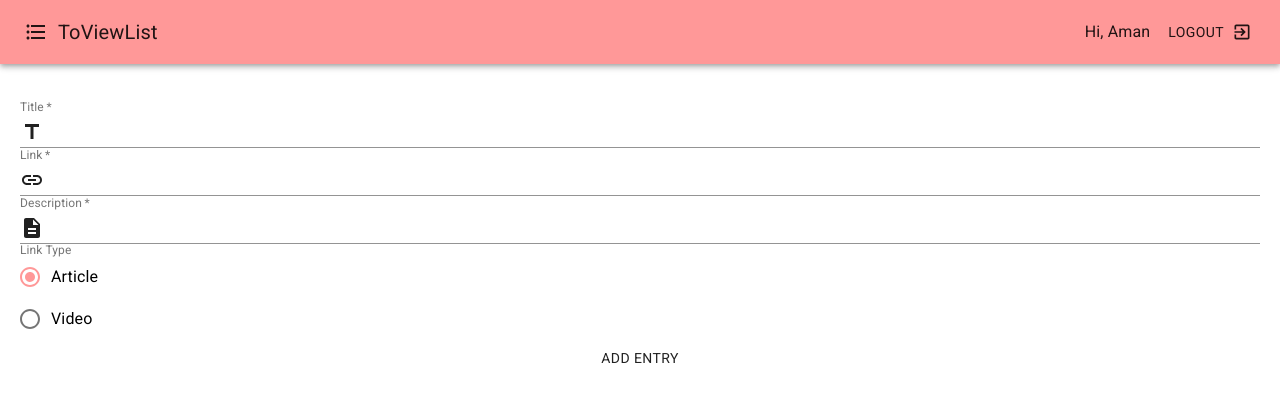
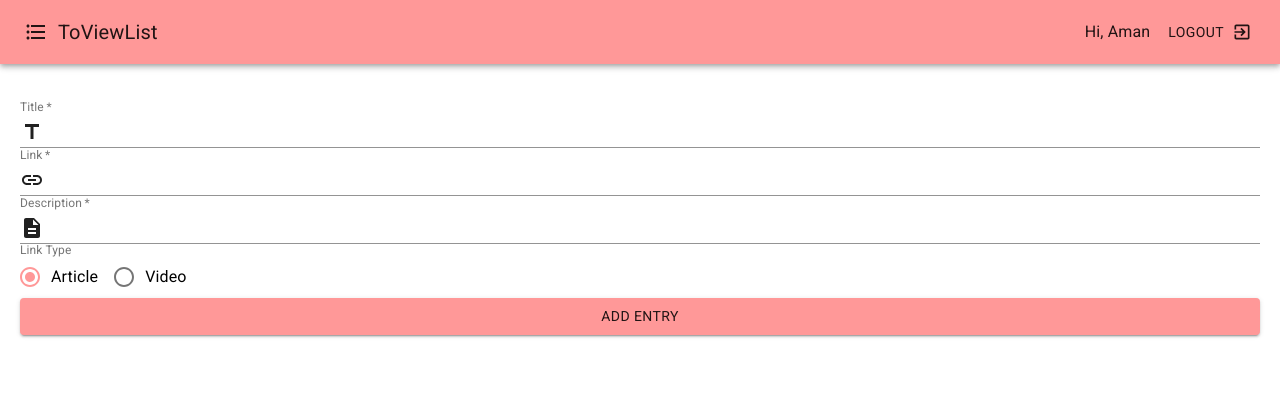
Before and after one commit to amand33p/to-view-list, a React (Create React App) app in the folder client/: page / in a window 1280 px wide. Shown: the top 402 px of the page. Built offline with nearby package versions, Linux system fonts and the light colour scheme.

Commit message:
button style

```diff
--- a/client/src/components/EntryForm.js
+++ b/client/src/components/EntryForm.js
@@ -96,7 +96,7 @@ const EntryForm = () => {
         value={type}
         onChange={({ target }) => setType(target.value)}
         defaultValue="article"
-        className={classes.radioGroup}
+        row
       >
         <FormControlLabel
           label="Article"
@@ -109,7 +109,9 @@ const EntryForm = () => {
           value="video"
         />
       </RadioGroup>
-      <Button type="submit">Add Entry</Button>
+      <Button type="submit" variant="contained" color="primary">
+        Add Entry
+      </Button>
     </FormControl>
   );
 };
```
